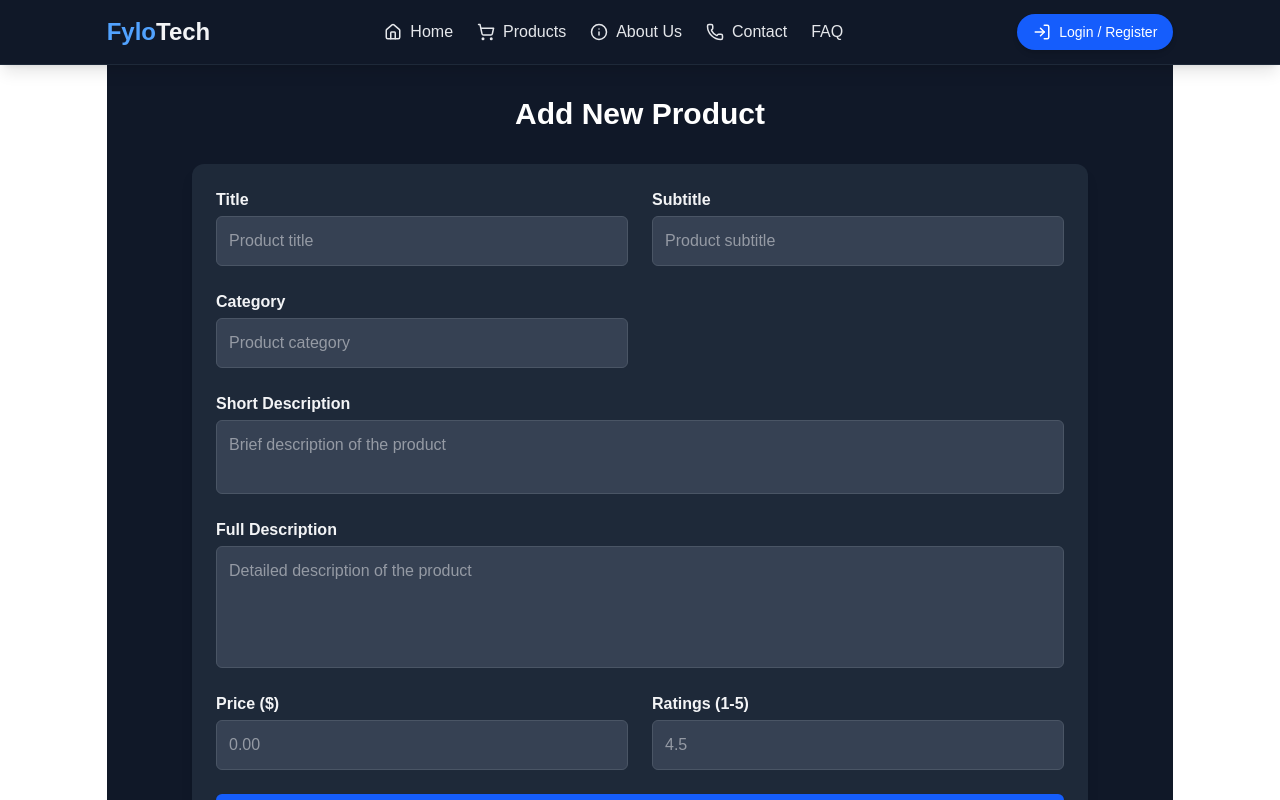
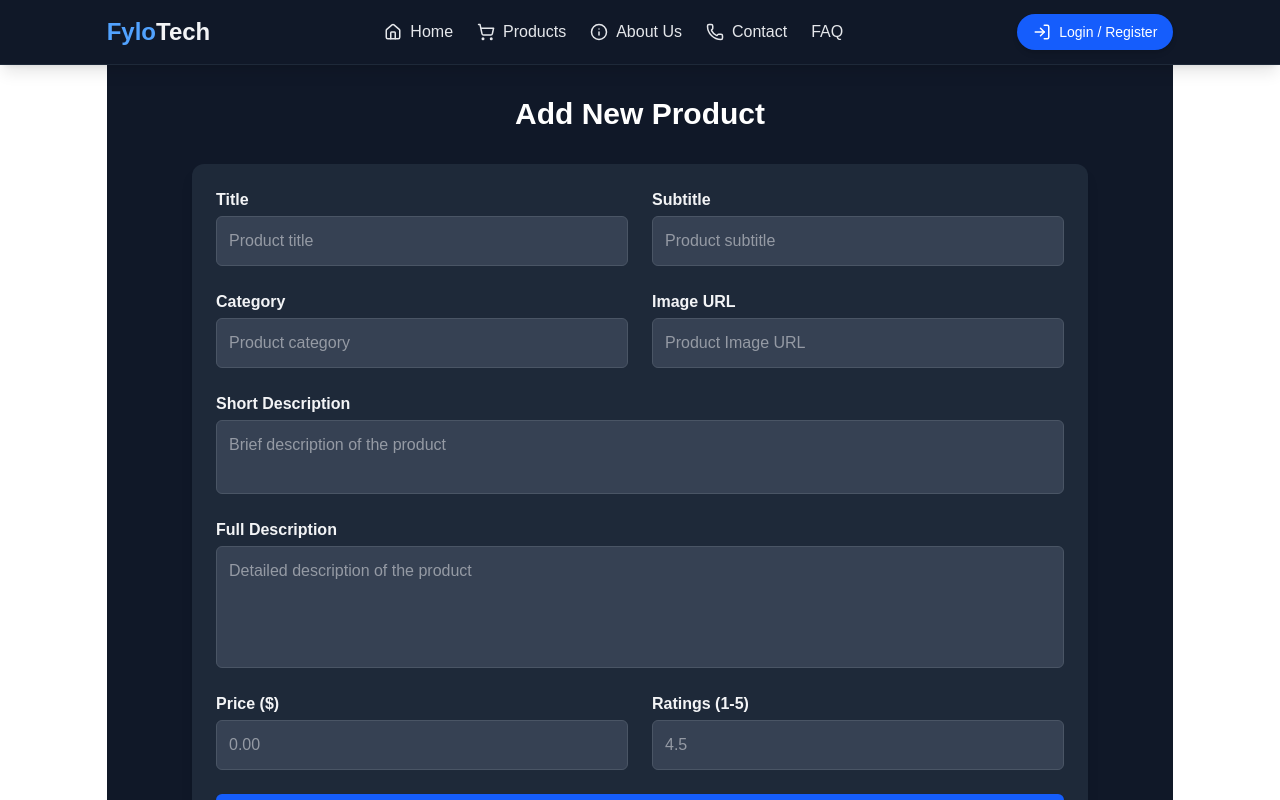
Before and after one commit to ferdaws-ahmed/FyloTech-client, a Next.js app: page /add-product in a window 1280 px wide. Shown: the top 800 px of the page. Built offline with nearby package versions, Linux system fonts and the light colour scheme; no server answers.

Commit message:
fixed error which suddenly happen

```diff
--- a/src/app/add-product/page.jsx
+++ b/src/app/add-product/page.jsx
@@ -22,15 +22,20 @@ export default function AddProduct() {
     setFormData({ ...formData, [e.target.name]: e.target.value });
   };
 
- const handleAddProduct = async () => {
+
+  const handleAddProduct = async (e) => {
+
+    e.preventDefault();
+
     if (!user) return toast.error("You must be logged in");
 
     const productData = {
       ...formData,
       sellerName: user.displayName || "Anonymous",
       sellerEmail: user.email,
-    price: parseFloat(formData.price),
-    ratings: parseFloat(formData.ratings),
+
+      price: formData.price ? parseFloat(formData.price) : 0,
+      ratings: formData.ratings ? parseFloat(formData.ratings) : 0,
     };
 
     try {
@@ -39,6 +44,7 @@ export default function AddProduct() {
       await axios.post('https://fylo-tech-server.vercel.app/products', productData);
 
       toast.success("Product added successfully!");
+
       setFormData({
         title: '',
         subtitle: '',
@@ -60,8 +66,14 @@ export default function AddProduct() {
   return (
     <div className="min-h-screen p-8 bg-gray-900 text-gray-100">
       <h2 className="text-3xl font-bold mb-8 text-center text-white">Add New Product</h2>
-      <div className="max-w-4xl mx-auto bg-gray-800 p-6 rounded-xl shadow-lg">
+
+
+      <form
+        onSubmit={handleAddProduct}
+        className="max-w-4xl mx-auto bg-gray-800 p-6 rounded-xl shadow-lg"
+      >
         <div className="grid grid-cols-1 md:grid-cols-2 gap-6">
+
           {/* Title */}
           <div className="flex flex-col">
             <label className="mb-1 font-semibold">Title</label>
@@ -72,6 +84,7 @@ export default function AddProduct() {
               onChange={handleChange}
               placeholder="Product title"
               className="p-3 rounded-md bg-gray-700 border border-gray-600 focus:outline-none focus:border-blue-500"
+              required
             />
           </div>
 
@@ -103,6 +116,19 @@ export default function AddProduct() {
             />
           </div>
 
+          {/* Image URL */}
+           <div className="flex flex-col">
+            <label className="mb-1 font-semibold">Image URL</label>
+            <input
+              type="url"
+              name="image"
+              value={formData.image}
+              onChange={handleChange}
+              placeholder="Product Image URL"
+              className="p-3 rounded-md bg-gray-700 border border-gray-600 focus:outline-none focus:border-blue-500"
+              required
+            />
+          </div>
 
 
           {/* Short Description */}
@@ -165,15 +191,15 @@ export default function AddProduct() {
           </div>
         </div>
 
-        {/* Add Button */}
+
         <button
-          onClick={handleAddProduct}
+          type="submit"
           disabled={loading}
           className="mt-6 w-full bg-blue-600 hover:bg-blue-700 text-white font-semibold py-3 rounded-md shadow-md transition-transform transform hover:scale-[1.02]"
         >
           {loading ? "Adding Product..." : "Add Product"}
         </button>
-      </div>
+      </form>
     </div>
   );
 }
```
Lines whose indentation alone changed are shown as unchanged.
